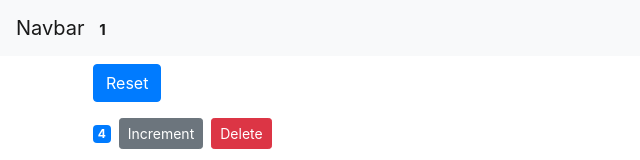
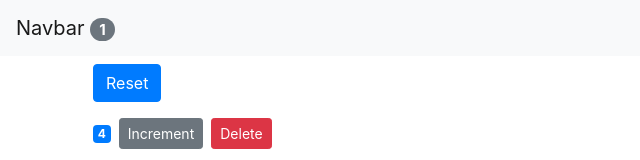
Before and after one commit to rand-singh/react-counter-app, a React (Create React App) app: page / in a window 1280 px wide. Shown: the top 160 px of the page, without its empty margins (0-640 px from the left). Built offline with nearby package versions, Linux system fonts and the light colour scheme.

Commit message:
Stateless functional components

```diff
--- a/src/components/navbar.jsx
+++ b/src/components/navbar.jsx
@@ -1,18 +1,18 @@
 import React, { Component } from "react";
 
-class NavBar extends Component {
-  render() {
+// Statless functional component
+
+const NavBar = props => {
   return (
     <nav className="navbar navbar-light bg-light">
       <a className="navbar-brand" href="/">
         Navbar{" "}
-          <span className="badge badge-pill bade-secondary">
-            {this.props.totalCounters}
+        <span className="badge badge-pill badge-secondary">
+          {props.totalCounters}
         </span>
       </a>
     </nav>
   );
-  }
-}
+};
 
 export default NavBar;
```
Lines whose indentation alone changed are shown as unchanged.
